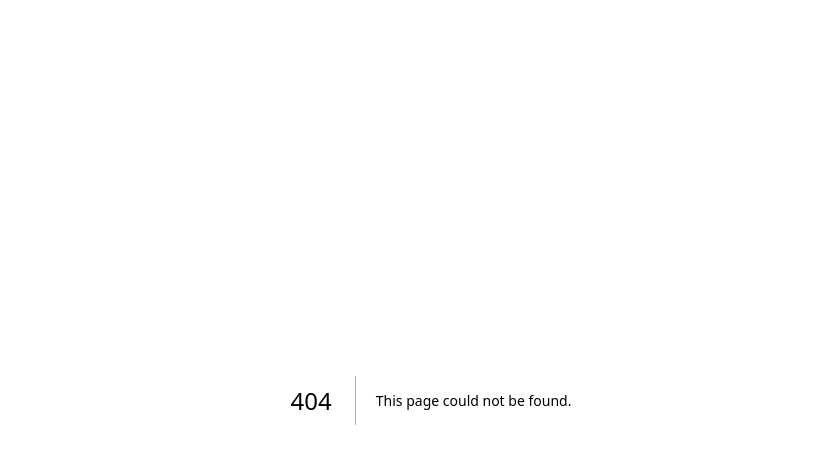
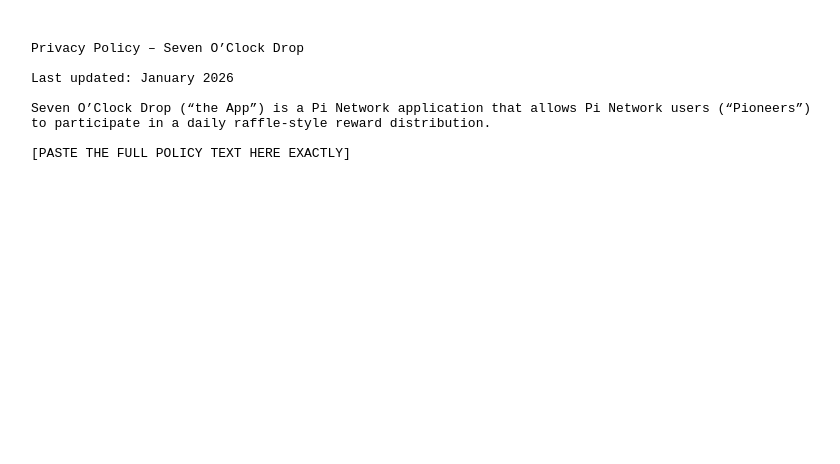
Before and after one commit to 4sevenoclockdrop/sevenoclockdrop, a Next.js app: page /privacy in a window 1280 px wide. Before the commit this address had no page. Shown: the top 464 px of the page, without its empty margins (209-1049 px from the left). Built offline with nearby package versions, Linux system fonts and the light colour scheme.

Commit message:
Add Privacy Policy component to privacy.js

```diff
--- /dev/null
+++ b/pages/privacy.js
@@ -0,0 +1,16 @@
+export default function PrivacyPolicy() {
+  return (
+    <main style={{ padding: "20px", maxWidth: "800px", margin: "0 auto" }}>
+      <pre style={{ whiteSpace: "pre-wrap" }}>
+{`Privacy Policy – Seven O’Clock Drop
+
+Last updated: January 2026
+
+Seven O’Clock Drop (“the App”) is a Pi Network application that allows Pi Network users (“Pioneers”) to participate in a daily raffle-style reward distribution.
+
+[PASTE THE FULL POLICY TEXT HERE EXACTLY]
+`}
+      </pre>
+    </main>
+  );
+}
```
